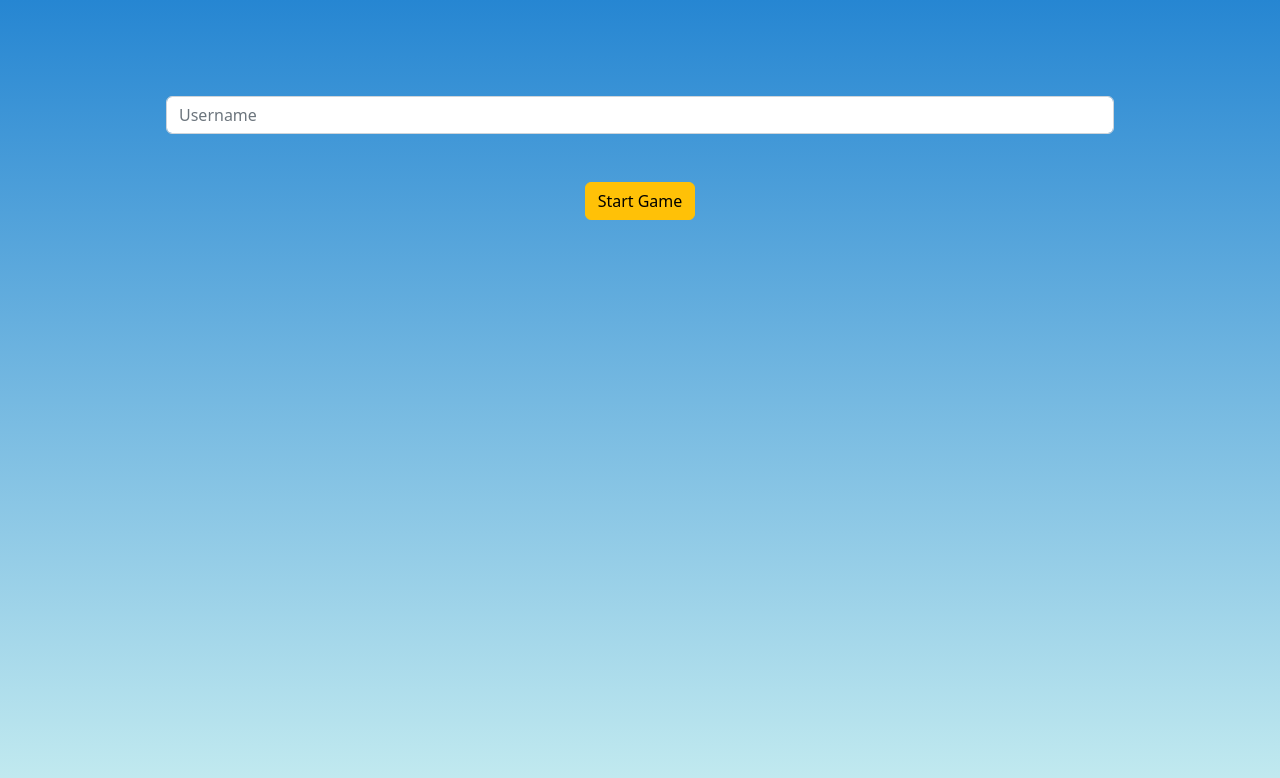
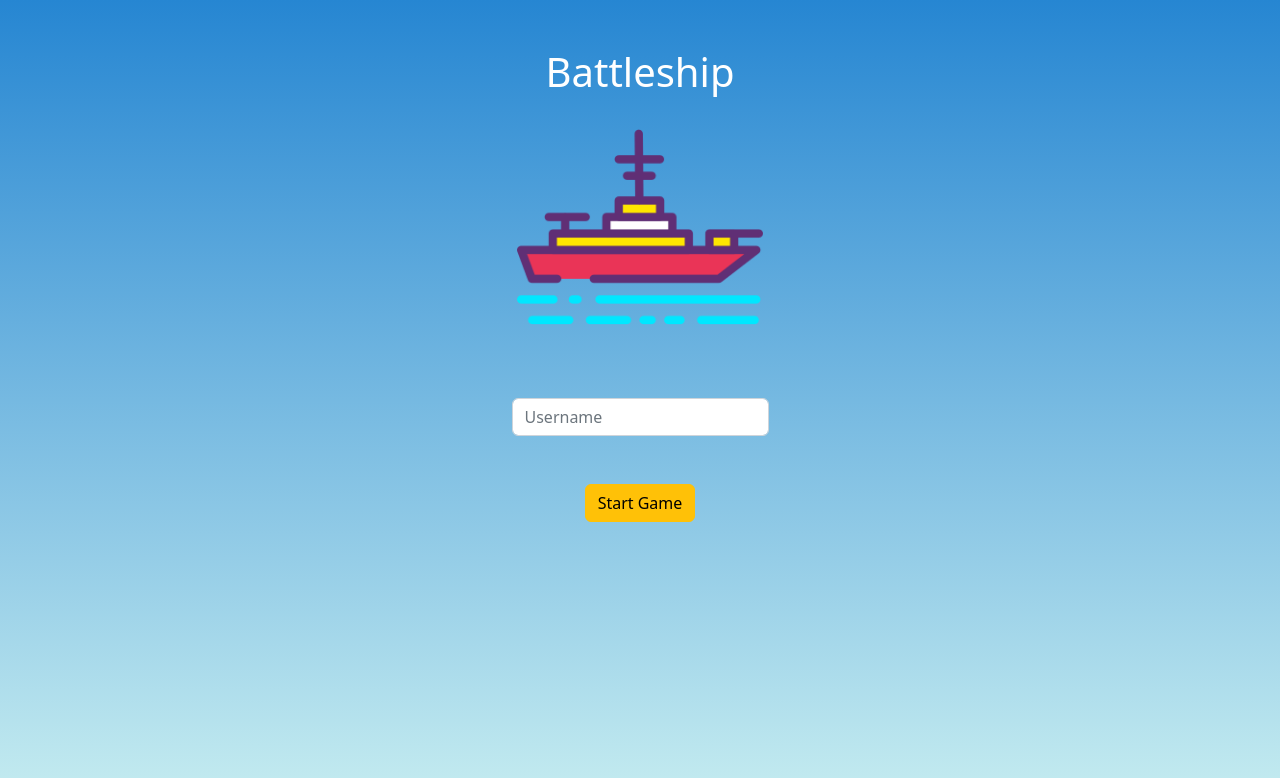
Before and after one commit to jesperkling/battleship-client, a React (Create React App) app: page / in a window 1280 px wide. Shown: the top 778 px of the page. Built offline with nearby package versions, Linux system fonts and the light colour scheme; no server answers.

Commit message:
Changed to new icon and added headline

```diff
--- a/src/Assets/scss/_gamepage.scss
+++ b/src/Assets/scss/_gamepage.scss
@@ -1,5 +1,7 @@
 img {
     display: flex;
+    width: auto;
+    height: 246px;
 }
 
 .gameUI {
--- a/src/Assets/scss/_startpage.scss
+++ b/src/Assets/scss/_startpage.scss
@@ -1,19 +1,15 @@
 .button-box {
+    display: flex;
+    flex-direction: column;
     align-items: center;
+
+    .battleship-img {
+        width: auto;
+        height: 246px;
+    }
 
     .join-button {
         margin-top: 20px;
         margin-bottom: 20px;
     }
 }
-
-.rules {
-    background-color: lightseagreen;
-    border-radius: 25px;
-
-    h2 {
-        padding-top: 30px;
-        padding-bottom: 20px;
-        text-align: center;
-    }
-}
--- a/src/Pages/GamePage.jsx
+++ b/src/Pages/GamePage.jsx
@@ -9,7 +9,7 @@ import WinMessage from "../Components/WinMessage";
 // Style
 import Button from "react-bootstrap/Button";
 import Alert from "react-bootstrap/Alert";
-import Battleship from "../Assets/images/battleship-icon.svg";
+import Battleship from "../Assets/images/battleship.png";
 
 // Context
 import { useSocketContext } from "../Contexts/SocketContext";
@@ -123,7 +123,10 @@ export default function GamePage() {
 
   return (
     <>
-      <div className={`text-center ${gameInProgress === true ? "d-none" : ""}`}>
+      <div
+        className={`p-5 text-center ${gameInProgress === true ? "d-none" : ""}`}
+      >
+        <h1 className="text-white">Battleship</h1>
         <img src={Battleship} alt="battleship" />
         <Button className="w-auto" disabled={waitingForGame} onClick={joinGame}>
           Join Game
--- a/src/Pages/StartPage.jsx
+++ b/src/Pages/StartPage.jsx
@@ -4,6 +4,9 @@ import React from "react";
 import Button from "react-bootstrap/Button";
 import Container from "react-bootstrap/Container";
 import Form from "react-bootstrap/Form";
+import Col from "react-bootstrap/Col";
+import Row from "react-bootstrap/Row";
+import Battleship from "../Assets/images/battleship.png";
 
 // Router
 import { Link } from "react-router-dom";
@@ -11,7 +14,14 @@ import { Link } from "react-router-dom";
 export default function StartPage() {
   return (
     <>
-      <Container className="p-5">
+      <Container className="p-5 button-box">
+        <Col>
+          <Row>
+            <h1 className="text-white">Battleship</h1>
+          </Row>
+
+          <img className="battleship-img" src={Battleship} alt="battleship" />
+        </Col>
         <Form>
           <Form.Group className="p-5">
             <Form.Control
```
Also changed, not shown: src/Assets/images/battleship-icon.svg (deleted), src/Assets/images/battleship.png (added).
